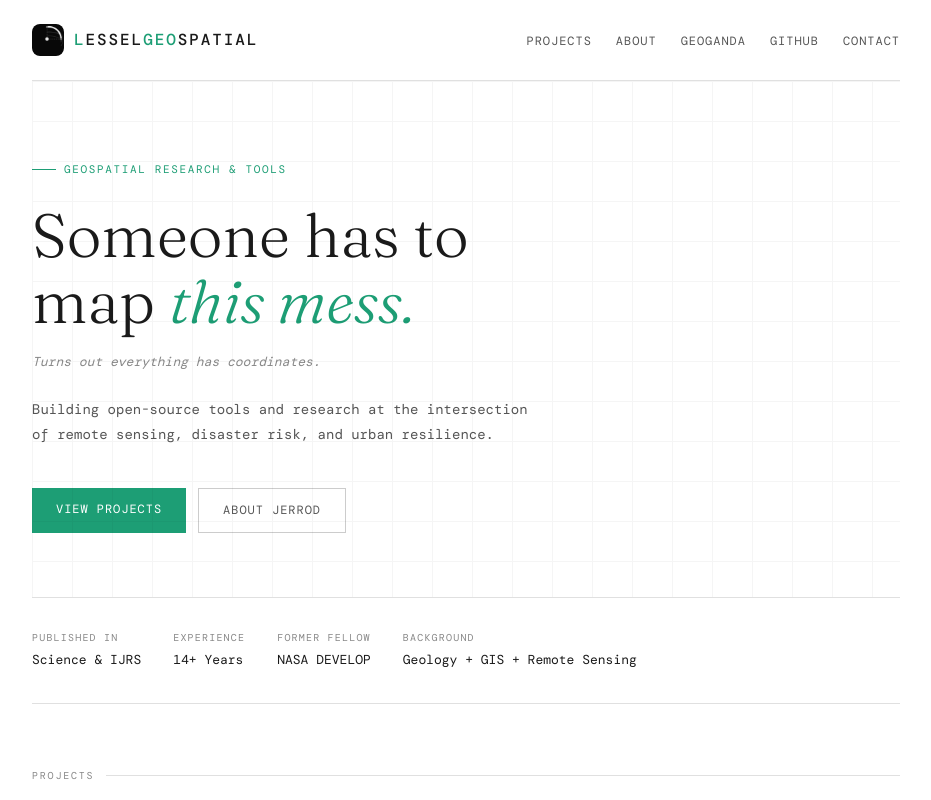
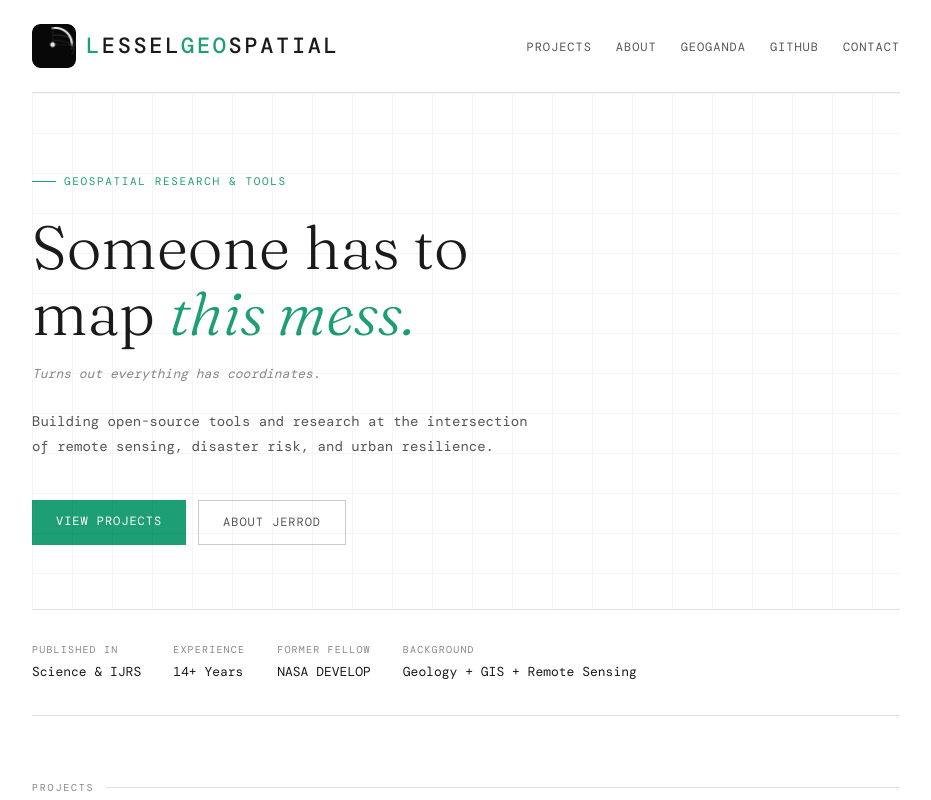
Before and after one commit to jerrod-lessel/lesselgeospatial, a website: page index.html in a window 1280 px wide. Shown: the top 800 px of the page, without its empty margins (174-1105 px from the left). Drawn offline with nearby package versions, Linux system fonts and the light colour scheme.

Commit message:
Update style.css

```diff
--- a/assets/style.css
+++ b/assets/style.css
@@ -53,7 +53,7 @@ body {
 }
 
 .logo {
-  font-size: 16px;
+  font-size: 22px;
   font-weight: 500;
   text-transform: uppercase;
   color: var(--text);
@@ -64,8 +64,8 @@ body {
 }
 
 .logo-icon {
-  width: 32px;
-  height: 32px;
+  width: 44px;
+  height: 44px;
   border-radius: 8px;
   display: block;
   flex-shrink: 0;
```
